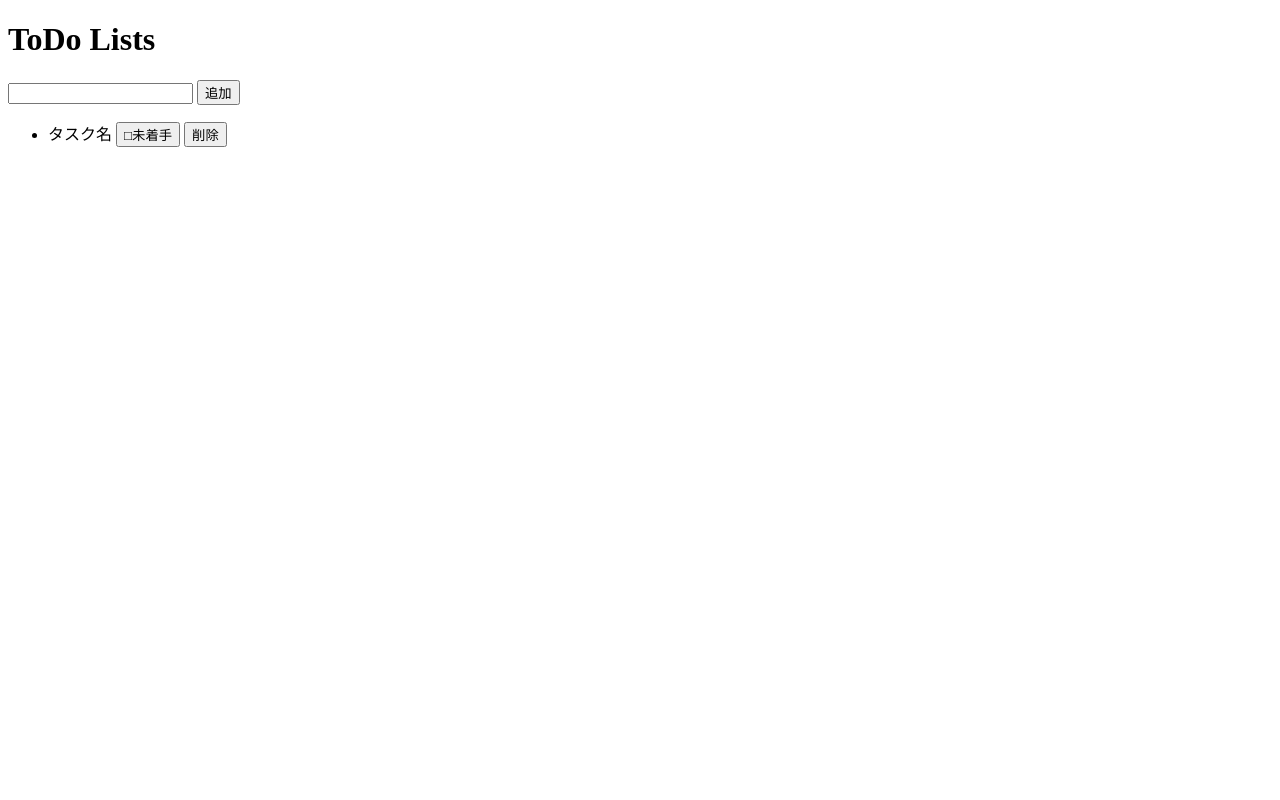
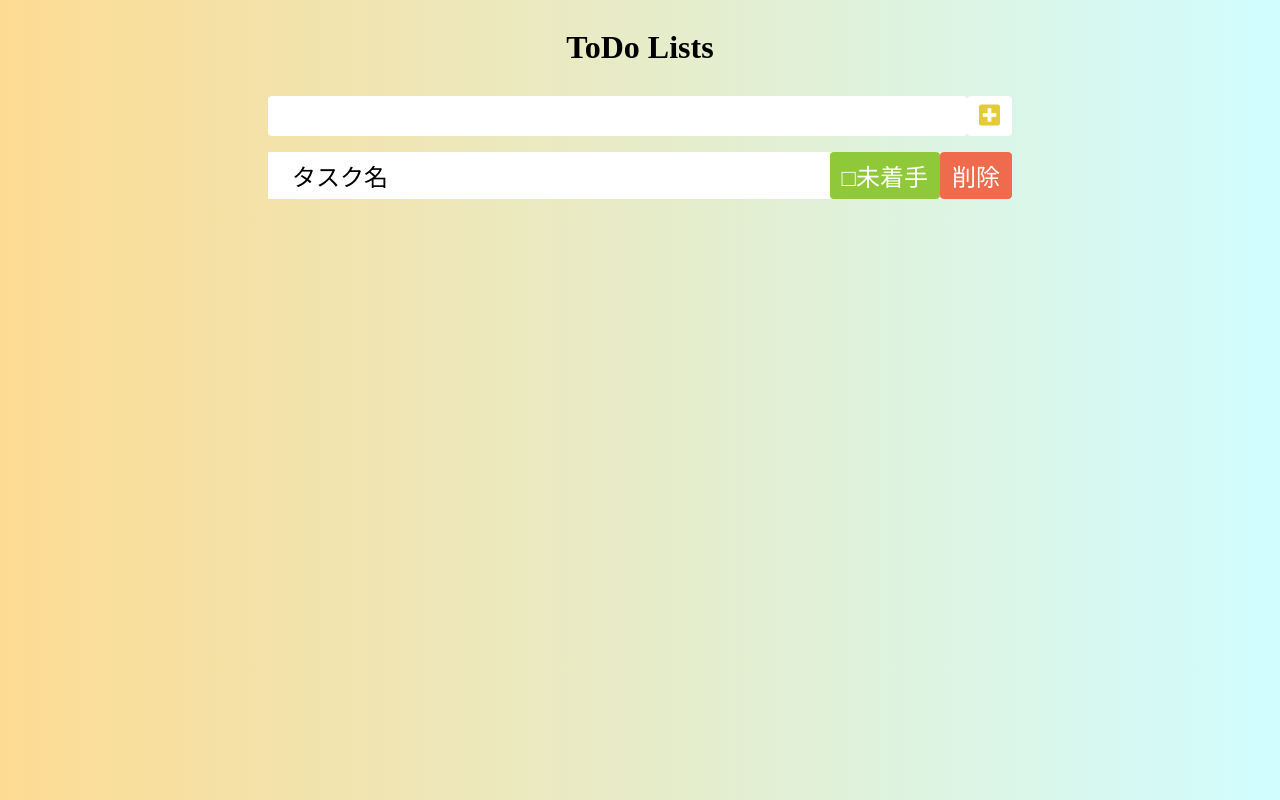
Before and after one commit to sekiguchi0215/javascript_make_To_do_list, a plain HTML site: page index.html in a window 1280 px wide. Drawn offline with Linux system fonts and the light colour scheme.

Commit message:
ToDoリスト　その３　終了

```diff
--- a/index.html
+++ b/index.html
@@ -13,7 +13,7 @@
     <div class="container">
       <div class="input-form">
         <input type="text" class="todo-input" />
-        <button class="todo-button">追加</button>
+        <button class="todo-button"><i class="fas fa-plus-square"></i></button>
       </div>
       <div class="todo-container">
         <ul class="todo-list">
--- a/todo.css
+++ b/todo.css
@@ -0,0 +1,103 @@
+body {
+  background-image: linear-gradient(90deg, #fddb92 0%, #d1fdff 100%);
+  display: flex;
+  justify-content: center;
+  align-items: center;
+  flex-direction: column;
+}
+
+.container {
+  max-width: 760px;
+  width: 90%;
+}
+
+.input-form {
+  display: flex;
+}
+
+.input-form input {
+  flex: 1;
+}
+
+.todo-list {
+  min-width: 60%;
+  padding-inline-start: 0;
+  list-style: none;
+}
+
+.todo-list li {
+  margin: 0.5rem;
+  font-size: 1.5rem;
+  background: #fff;
+  display: flex;
+  justify-content: space-between;
+  align-items: center;
+}
+
+.todo-list li span {
+  flex: 1;
+}
+
+.todo-content {
+  padding: 0rem 0.5rem;
+  margin: 0 1rem;
+  word-break: break-all;
+}
+
+.todo-content input {
+  width: 100%;
+}
+
+.input-form {
+  border: none;
+  margin: 0.5rem;
+  font-size: 1.5rem;
+}
+
+.input-form input,
+.todo-list .editbox,
+.input-form button,
+.todo-list button {
+  padding: 0.375rem 0.75rem;
+  font-size: 1.5rem;
+  border: none;
+  border-radius: 0.25rem;
+  outline: none;
+}
+
+.input-form input,
+.input-form button,
+.todo-list button {
+  background: white;
+}
+
+.todo-list .editbox {
+  background: #efefef;
+}
+
+.input-form button,
+.todo-list button {
+  color: #e4cc37;
+  cursor: pointer;
+  transition: all 0.3s ease;
+}
+
+.input-form button:hover,
+.todo-list button:hover {
+  opacity: 0.7;
+}
+
+.todo-list .check-button {
+  background: #8fc93a;
+  color: white;
+}
+
+.todo-list .delete-button {
+  background: #ee6c4d;
+  color: white;
+}
+
+.input-form button:active,
+.todo-list button:active {
+  background: #4e3934;
+}
--- a/todo.js
+++ b/todo.js
@@ -16,13 +16,13 @@ const addTodo = () => {
   todoList.appendChild(newTodo)
   const checkButton = document.createElement('button')
   checkButton.addEventListener('click', switchState)
-  checkButton.innerHTML = '□未着手'
+  checkButton.innerHTML = '<i class="far fa-square"></i>'
   checkButton.classList.add('check-button')
   newTodo.appendChild(checkButton)
 
   const deleteButton = document.createElement('button')
   deleteButton.addEventListener('click', deleteTodo)
-  deleteButton.innerHTML = '削除'
+  deleteButton.innerHTML = '<i class="fas fa-trash"></i>'
   deleteButton.classList.add('delete-button')
   newTodo.appendChild(deleteButton)
 
@@ -32,13 +32,13 @@ const addTodo = () => {
 }
 
 const switchState = (e) => {
-  let checkButton = e.target
+  let checkButton = e.target.closest('.check-button')
 
   if (!checkButton.classList.contains('complete')) {
-    checkButton.innerHTML = '完了'
+    checkButton.innerHTML = '<i class="far fa-check-square"></i>'
     checkButton.classList.add('complete')
   } else {
-    checkButton.innerHTML = '□未着手'
+    checkButton.innerHTML = '<i class="far fa-square"></i>'
     checkButton.classList.remove('complete')
   }
 }
```
